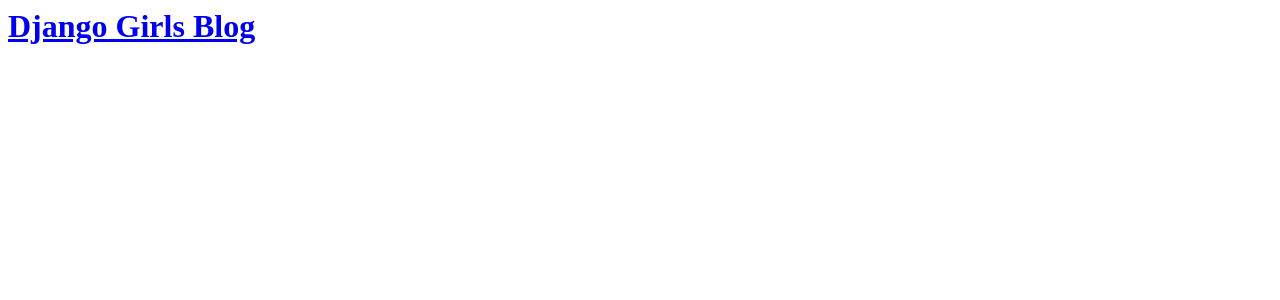
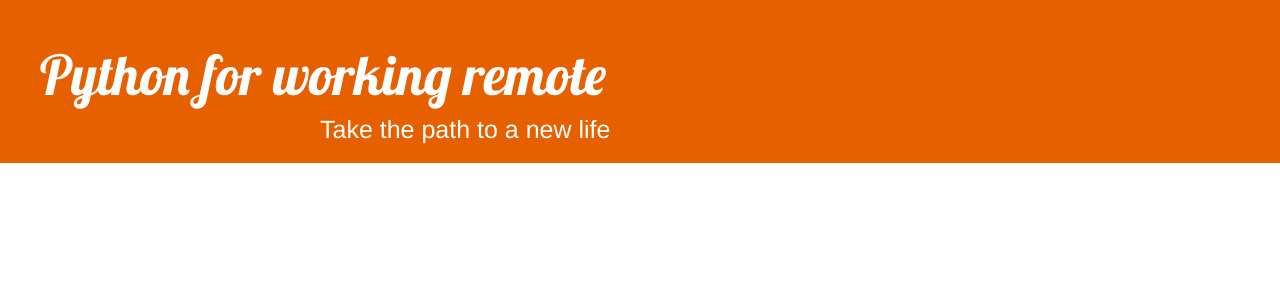
Before and after one commit to AODeusto/my-first-blog, a Django app: page / in a window 1280 px wide. Shown: the top 300 px of the page. Run offline with Django 3.2, Linux system fonts and the light colour scheme; data that the repository does not hold is empty; some libraries are stand-ins or nearby versions.

Commit message:
- Create base.html and extend views - New url and view for post_detail

```diff
--- /dev/null
+++ b/blog/static/css/style.css
@@ -0,0 +1,46 @@
+h1 a, h2 a {
+    color : #E66000;
+}
+
+h1, h2 {
+    color : #E66000 ;
+    font-family : 'Lobster' ,cursive ;
+}
+
+
+.header {
+    background-color : #E66000;
+    padding :25px 40px 10px 40px;
+
+}
+
+.header h1 a {
+    color : #ffffff;
+    font-size : 55px;
+}
+
+.header h4 a {
+    color : #ffffff;
+    font-size : 25px;
+    margin-left : 280px;
+}
+
+.date p {
+    color : #94999C;
+    font-size : 13px;
+    margin-left : 20px;
+}
+
+.content  {
+    padding : 20px;
+    margin-left : 55px;
+}
+
+.post_text {
+    margin-left : 20px;
+}
+
+.post_text p {
+    margin-left : 20px;
+    font-size : 18px;
+}
--- /dev/null
+++ b/blog/templates/blog/base.html
@@ -0,0 +1,24 @@
+{% load static %}
+<html>
+    <head>
+        <title>Data Science for my Grandma</title>
+        <link rel="stylesheet" href="//maxcdn.bootstrapcdn.com/bootstrap/3.2.0/css/bootstrap.min.css">
+        <link rel="stylesheet" href="//maxcdn.bootstrapcdn.com/bootstrap/3.2.0/css/bootstrap-theme.min.css">
+        <link rel="stylesheet" type="text/css" href="{% static 'css/style.css' %}" />
+        <link href="//fonts.googleapis.com/css?family=Lobster&subset=latin,latin-ext" rel="stylesheet" type="text/css">
+    </head>
+
+<body>
+    <div class="header">
+        <h1><a href="/">Python  for working remote</a></h1>
+        <h4><a href="/">Take the path to a new life</a></h4>
+    </div>
+    <div class="content">
+        <div class="row">
+            <div class="col-md-8">
+            {% block content %}
+            {% endblock %}
+            </div>
+        </div>
+    </div>
+</body>
--- a/blog/templates/blog/post_list.html
+++ b/blog/templates/blog/post_list.html
@@ -1,22 +1,15 @@
-<html>
-    <head>
-        <title>Django Girls blog</title>
-    </head>
-    <body>
-        <div>
-            <h1><a href="/">Django Girls Blog</a></h1>
+{% extends 'blog/base.html' %}
+
+{% block content %}
+    {% for post in posts %}
+        <div class="post">
+            <h1><a href="{% url 'post_detail' pk=post.pk %}">{{ post.title }}</a></h1>
+            <div class="date">
+                <p><em> published by <strong>{{ post.author }}</strong></em> at {{ post.published_date }} </p>
+            </div>
+            <div class="post_text">
+                <p>{{ post.text|linebreaksbr }}</p>
+            </div>
         </div>
-
-        <div>
-            {% for post in posts %}
-                <div>
-                    <h2><a href=''> {{ post.title }} </a></h2>
-                    <h3> <em>By</em> <strong> {{ post.author }} </strong> </a></h3>
-                    <p><em>{{ post.text|linebreaksbr }} </em></p>
-                    <p> <em>Published: {{ post.published_date}}</em></p>
-                </div>
-            {% endfor %}
-        </div>
-
-    </body>
-</html>
+    {% endfor %}
+{% endblock %}
--- a/blog/urls.py
+++ b/blog/urls.py
@@ -2,5 +2,6 @@ from django.urls import path
 from . import views
 
 urlpatterns = [
-            path('', views.post_list, name = 'post_list')
+            path('', views.post_list, name = 'post_list'),
+            path('post/<int:pk>/', views.post_detail , name = 'post_detail')
                         ]
--- a/blog/views.py
+++ b/blog/views.py
@@ -1,4 +1,4 @@
-from django.shortcuts import render
+from django.shortcuts import render, get_object_or_404
 from .models import Post
 from django.utils import timezone
 
@@ -6,4 +6,7 @@ def post_list(request):
     posts = Post.objects.filter(published_date__lte = timezone.now()).order_by('published_date')
     return render(request, 'blog/post_list.html', {'posts' : posts})
 
+def post_detail(request, pk):
+    post = get_object_or_404(Post, pk = pk)
+    return render(request, 'blog/post_detail.html', {'post' : post})
 # Create your views here.
--- a/mysite/settings.py
+++ b/mysite/settings.py
@@ -122,4 +122,4 @@ USE_TZ = True
 # https://docs.djangoproject.com/en/2.0/howto/static-files/
 
 STATIC_URL = '/static/'
-STATIC_ROOT = os.path.join(BASE_DIR, 'static')
+STATIC_ROOT = os.path.join(BASE_DIR, 'staticfiles')
```
Also changed, not shown: blog/templates/blog/post_detail.html (added, +13 -0 lines).
